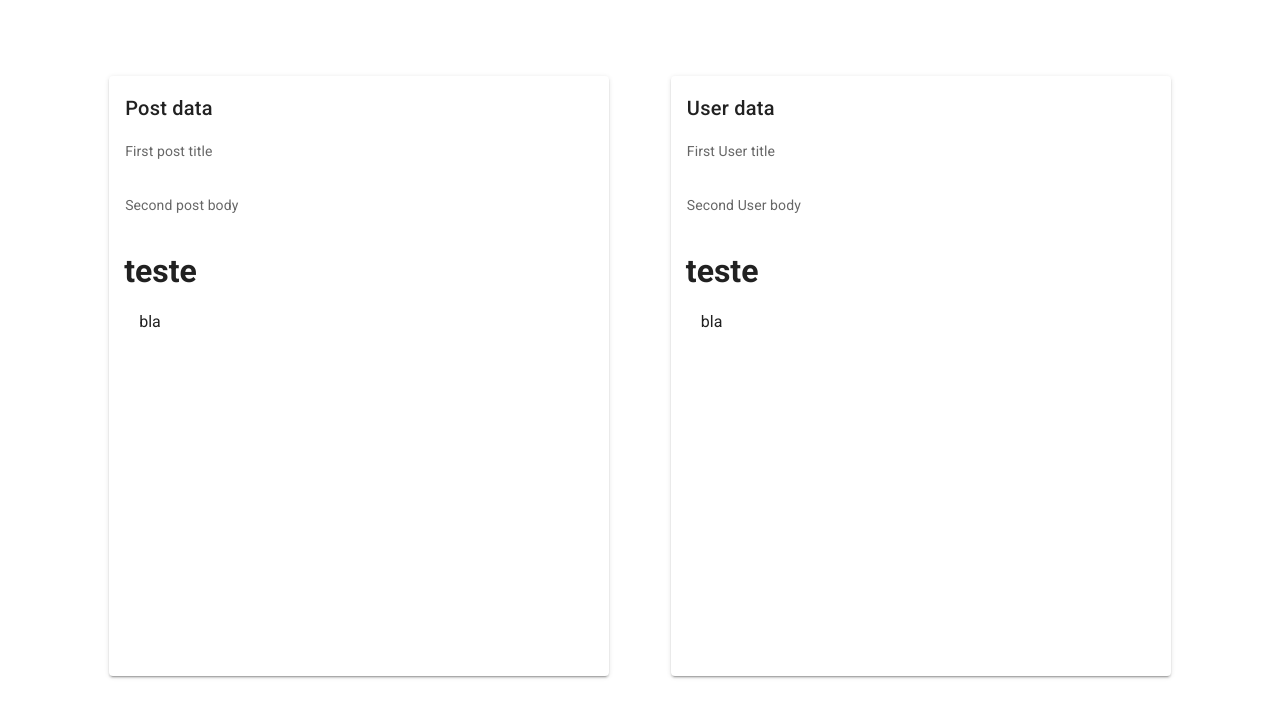
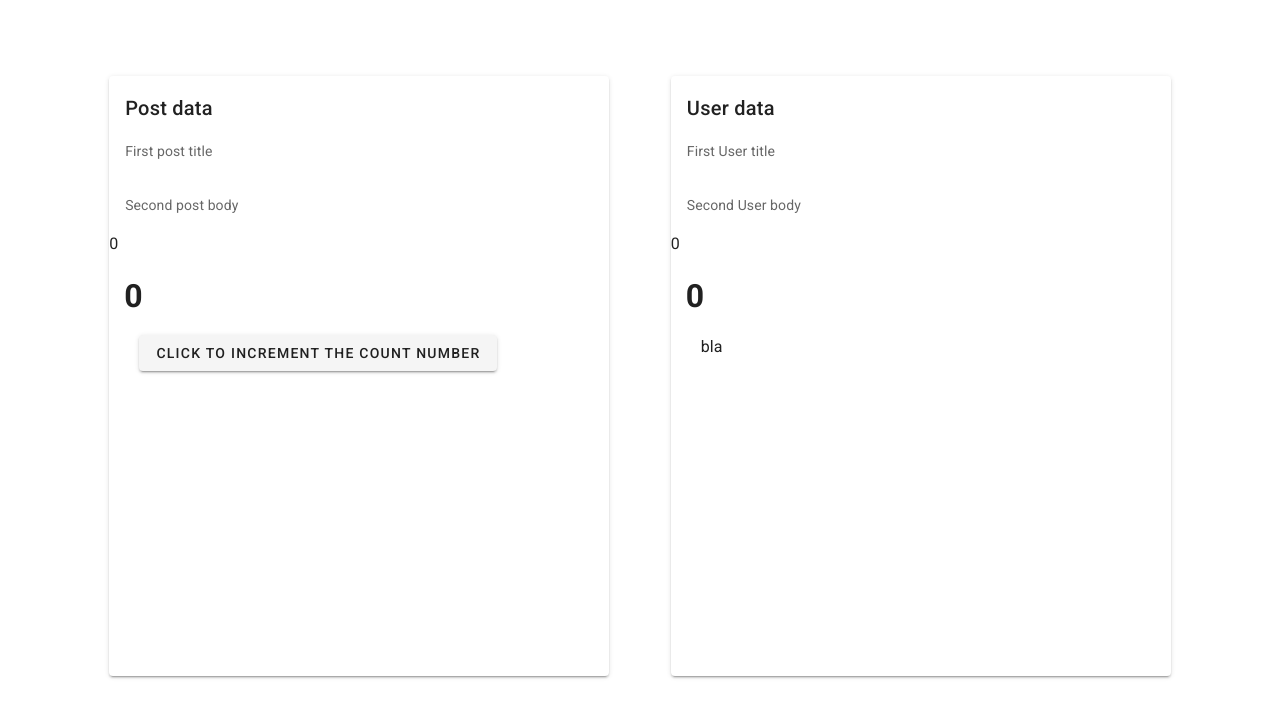
Before and after one commit to CristiAllan/vuex-curso-pt-br, a Vue app: page /#/ in a window 1280 px wide. Shown: the top 718 px of the page. Built offline with nearby package versions, Linux system fonts and the light colour scheme.

Commit message:
first store examples

```diff
--- a/src/components/Card.vue
+++ b/src/components/Card.vue
@@ -9,12 +9,15 @@
     <v-card-text>{{ firstText }}</v-card-text>
     <v-card-text>{{ secondText }}</v-card-text>
 
+    <p>{{ storeCount }}</p>
+
     <slot></slot>
 
   </v-card>
 </template>
 
 <script>
+import { mapState } from 'vuex'
 export default {
   props: [
     'cardTitle',
@@ -23,6 +26,10 @@ export default {
   ],
   data: () => ({
     //
+  }),
+
+  computed: mapState({
+    storeCount: 'count'
   })
 }
 </script>
--- a/src/components/HomeComponent.vue
+++ b/src/components/HomeComponent.vue
@@ -11,9 +11,11 @@
             >
 
               <ExtraData>
-                <h1>teste</h1>
+                <h1>{{ this.count }}</h1>
 
-                <ExtraData><p>bla</p></ExtraData>
+                <ExtraData>
+                  <v-btn @click="incrementCount">Click to increment the count number</v-btn>
+                </ExtraData>
               </ExtraData>
 
             </Card>
@@ -27,7 +29,7 @@
             >
 
               <ExtraData>
-                <h1>teste</h1>
+                <h1>{{ count }}</h1>
 
                 <ExtraData><p>bla</p></ExtraData>
               </ExtraData>
@@ -43,12 +45,40 @@
 <script>
 import Card from './Card'
 import ExtraData from './ExtraData'
+import { mapState, mapActions } from 'vuex'
 
 export default {
   components: {
     Card,
     ExtraData
+  },
+
+/*
+  computed: {
+    count () {
+      return this.$store.state.count
+    }
+  },
+*/
+
+  computed: mapState([
+    'count'
+  ]),
+
+/*
+  methods: {
+    incrementCount: function () {
+      this.$store.dispatch('incrementCount')
+    }
   }
+*/
+
+  methods: {
+    ...mapActions([
+      'incrementCount'
+    ])
+  }
+
 }
 </script>
 
```
